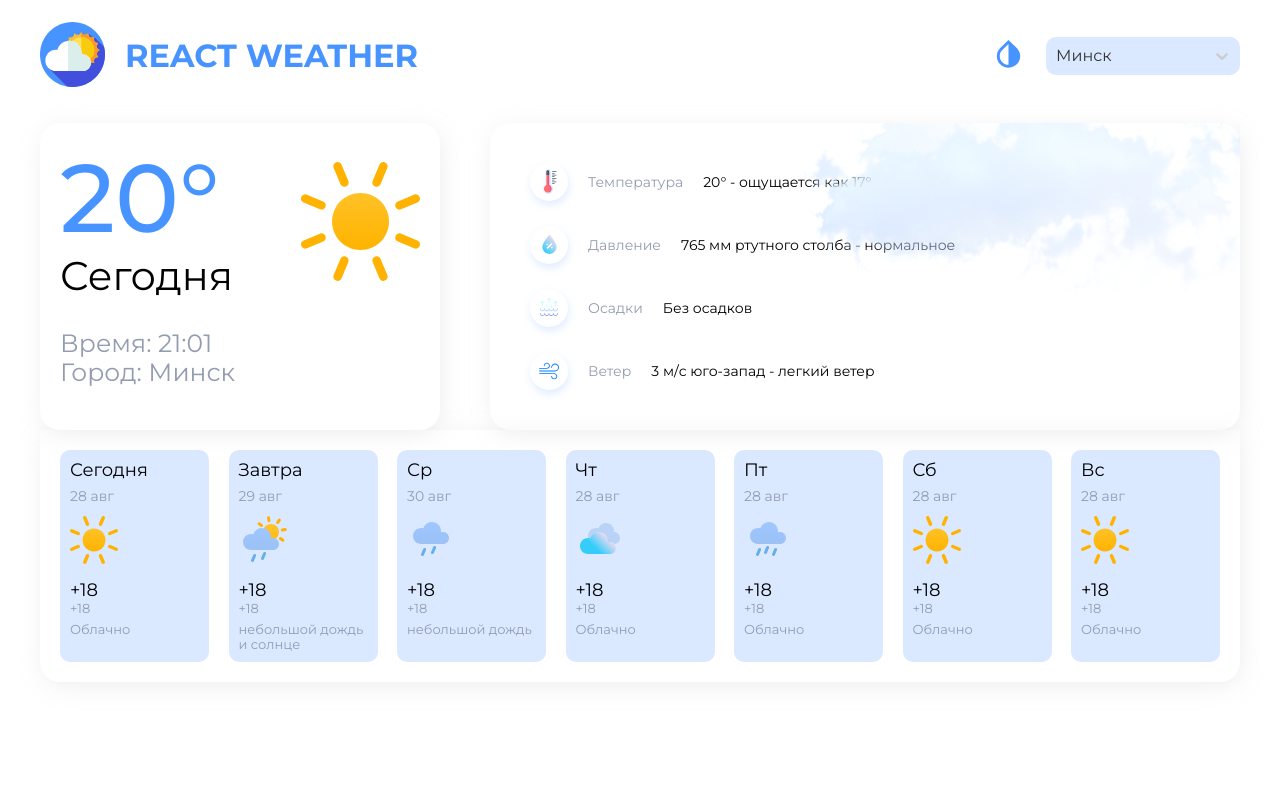
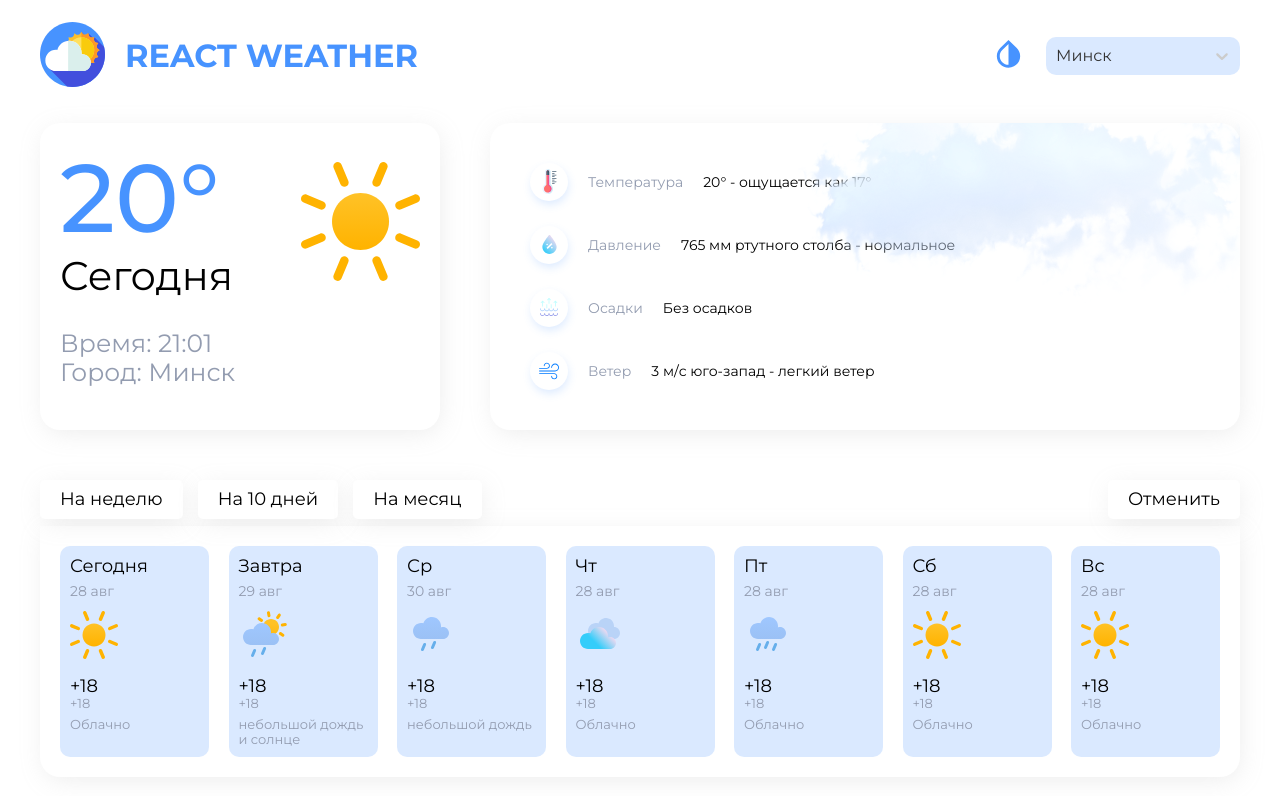
Before and after one commit to dimaurbanovich/weather, a React (Create React App) app: page / in a window 1280 px wide. Shown: the top 796 px of the page. Built offline with nearby package versions, Linux system fonts and the light colour scheme.

Commit message:
created Tabs component

```diff
--- a/src/pages/Home/Home.module.scss
+++ b/src/pages/Home/Home.module.scss
@@ -1,4 +1,5 @@
 .wrapper {
   display: flex;
   justify-content: space-between;
+  margin-bottom: 50px;
 }
--- a/src/pages/Home/components/Days/Days.module.scss
+++ b/src/pages/Home/components/Days/Days.module.scss
@@ -50,3 +50,28 @@
     box-shadow: 0px 3px 20px rgba(147, 144, 144, 0.28);
   }
 }
+
+.tabs {
+  display: flex;
+  justify-content: space-between;
+  margin-bottom: 7px;
+}
+
+.cancel,
+.tab {
+  box-shadow: 2px 5px 25px -3px rgba(180, 180, 180, 0.25);
+  border: none;
+  border-radius: 5px;
+  padding: 9px 20px;
+  background-color: $light-background;
+  color: $light-color;
+  font-size: 18px;
+  cursor: pointer;
+}
+.tab {
+  margin-right: 15px;
+  &.active {
+    background-color: $primary-color;
+    color: #fff;
+  }
+}
--- a/src/pages/Home/components/Days/Days.tsx
+++ b/src/pages/Home/components/Days/Days.tsx
@@ -2,6 +2,7 @@ import React from 'react';
 import Card from './Card';
 
 import s from './Days.module.scss';
+import Tabs from './Tabs';
 
 interface Props {}
 
@@ -75,6 +76,7 @@ const Days = (props: Props) => {
   ];
   return (
     <>
+      <Tabs />
       <div className={s.days}>
         {days.map((day: Day) => (
           <Card day={day} key={day.day} />
--- a/src/pages/Home/components/Days/Tabs.tsx
+++ b/src/pages/Home/components/Days/Tabs.tsx
@@ -1,9 +1,32 @@
 import React from 'react';
+import s from './Days.module.scss';
 
 type Props = {};
 
 const Tabs = (props: Props) => {
-  return <div>Tabs</div>;
+  const tabs = [
+    {
+      value: 'На неделю',
+    },
+    {
+      value: 'На 10 дней',
+    },
+    {
+      value: 'На месяц',
+    },
+  ];
+  return (
+    <div className={s.tabs}>
+      <div className={s.tabs_wrapper}>
+        {tabs.map((tab) => (
+          <button className={s.tab} key={tab.value}>
+            {tab.value}
+          </button>
+        ))}
+      </div>
+      <button className={s.cancel}>Отменить</button>
+    </div>
+  );
 };
 
 export default Tabs;
```
